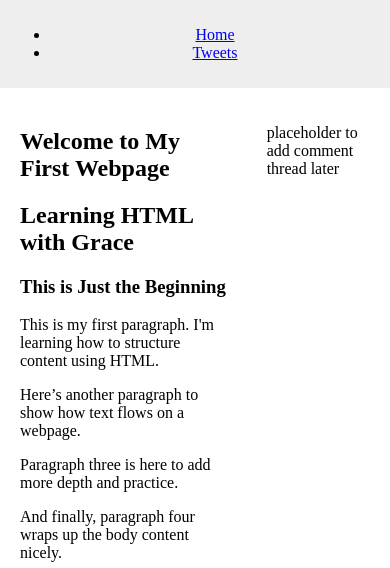
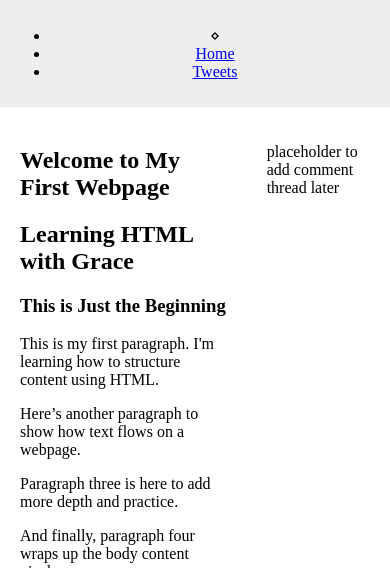
Before and after one commit to Gracey19/alx_html_css, a plain HTML site: page css_basic/index.html in a window 390 px wide. Shown: the top 568 px of the page. Drawn offline with Linux system fonts and the light colour scheme.

```diff
--- a/css_basic/index.html
+++ b/css_basic/index.html
@@ -10,6 +10,7 @@
 <body class="works_on_smartphone">
   <header>
     <ul>
+      <li class="logo">&diamond;</li>
       <li><a href="index.html">Home</a></li>
       <li><a href="tweets.html">Tweets</a></li>
     </ul>
```
